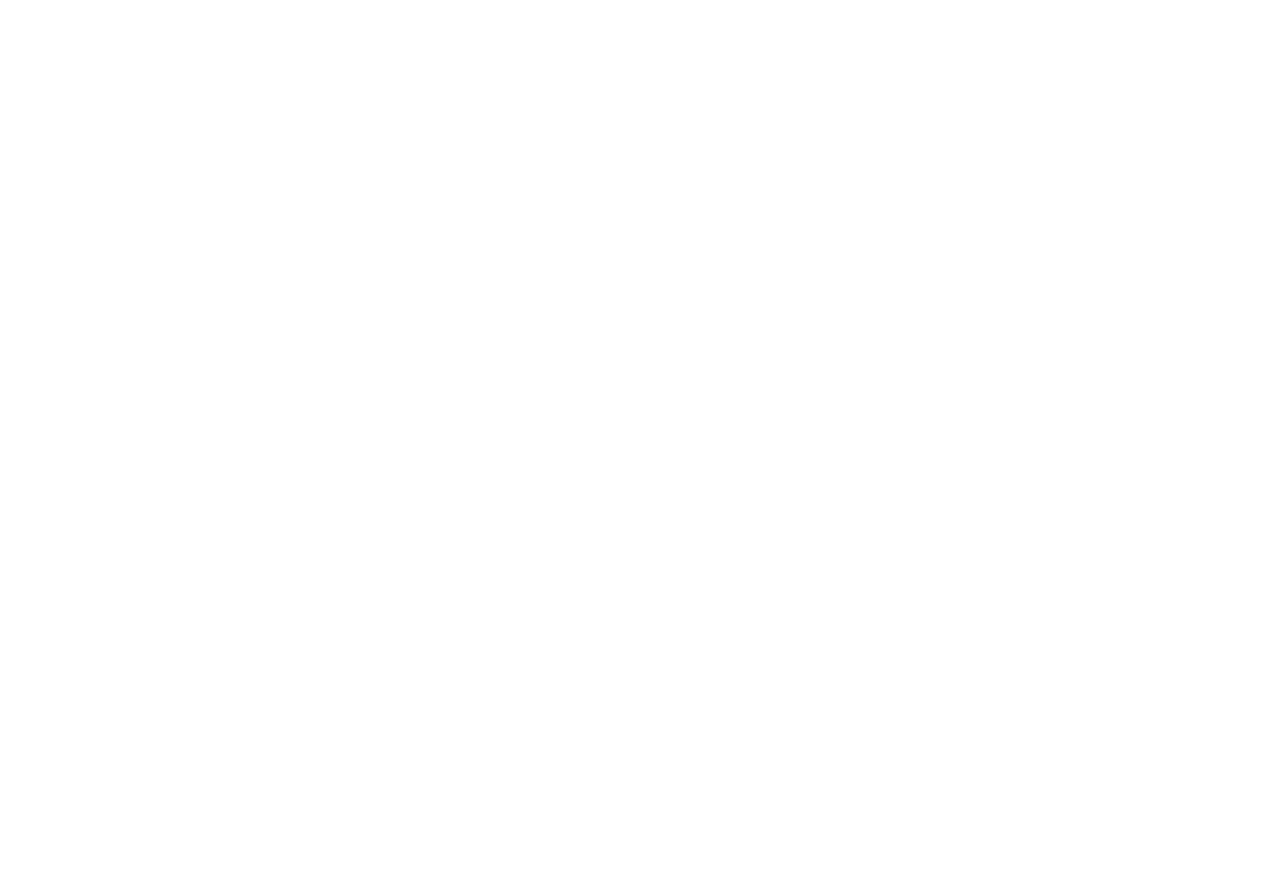
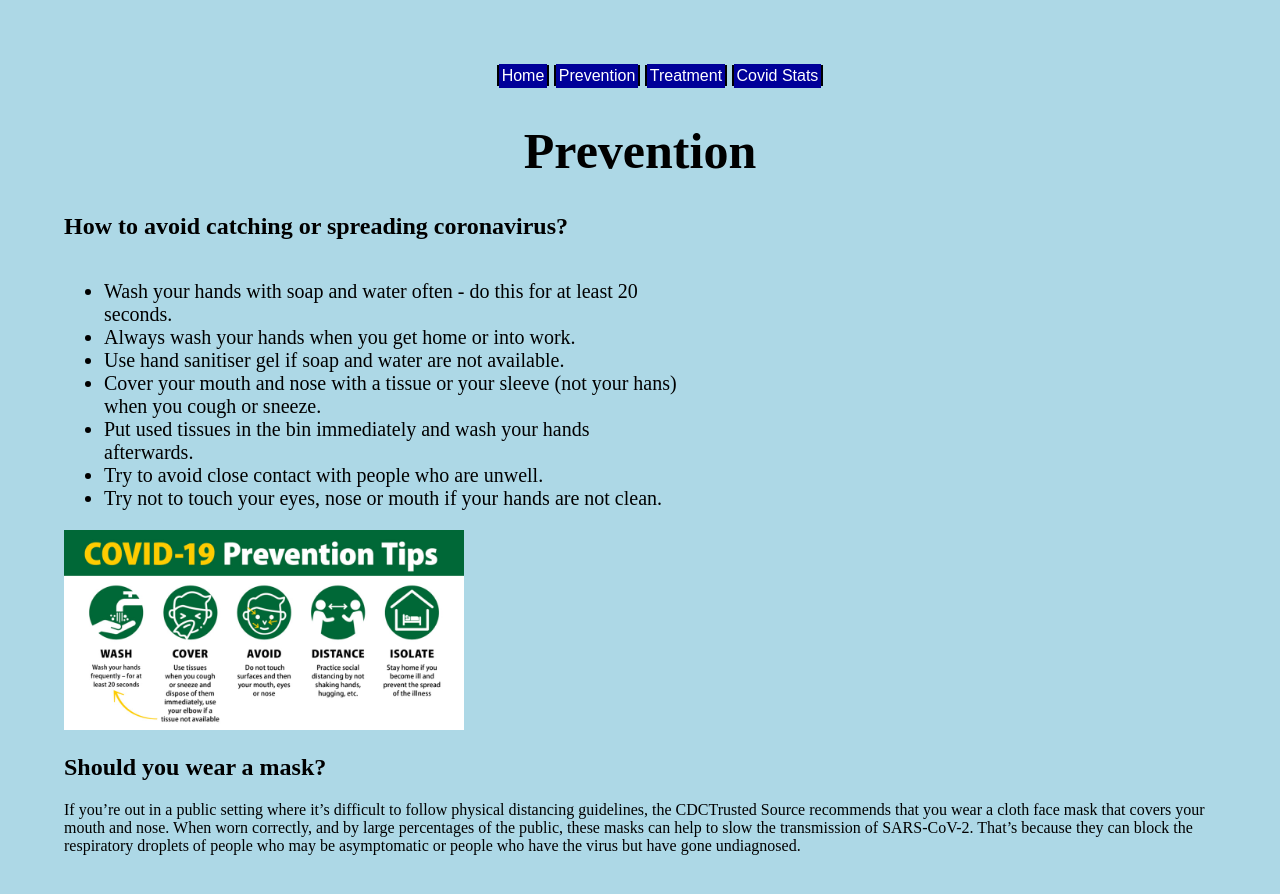
Before and after one commit to glizzwald/web-tech-assessment, a plain HTML site: page prevention.html in a window 1280 px wide. Before the commit the page ends 800 px from the top, so only its background shows below. Drawn offline with Linux system fonts and the light colour scheme.

Commit message:
Prevention changes

```diff
--- a/index.html
+++ b/index.html
@@ -5,8 +5,6 @@
     <meta charset="UTF-8">
     <meta name="viewport" content="width=device-width, initial-scale=1.0">
     <link rel="stylesheet" href="styles.css">
-    <script src="main.js"></script>
-    <script src="jquery-3.5.0.js"></script>
     <title>COVID-19</title>
 </head>
 
@@ -43,7 +41,7 @@
         </div>
 
         <div id=virus-image>
-            <img src=/assets/virus-image-refined.png alt="virus image " style=height:200px;width:200px>
+            <img src=/assets/virus-image-refined.png alt="virus image " style=height:200px;width:200px;>
         </div>
 
     </div>
--- a/prevention.html
+++ b/prevention.html
@@ -0,0 +1,50 @@
+<!DOCTYPE html>
+<html lang="en">
+
+<head>
+    <meta charset="UTF-8">
+    <meta name="viewport" content="width=device-width, initial-scale=1.0">
+    <title>Prevention</title>
+    <link rel="stylesheet" href="styles.css">
+
+</head>
+
+<body>
+    <div id="container">
+        <nav>
+            <ul id=navbar>
+                <li><a href="index.html ">Home</a></li>
+                <li><a href="prevention.html ">Prevention</a></li>
+                <li><a href="treatment.html ">Treatment</a></li>
+                <li><a href="stats.html ">Covid Stats</a></li>
+            </ul>
+        </nav>
+
+        <div id="prevention-handling">
+            <h1 id="prevention-heading">Prevention</h1>
+            <h2>How to avoid catching or spreading coronavirus?</h2>
+            <ul id="prevention-list">
+                <li>Wash your hands with soap and water often - do this for at least 20 seconds.</li>
+                <li>Always wash your hands when you get home or into work.</li>
+                <li>Use hand sanitiser gel if soap and water are not available.</li>
+                <li>Cover your mouth and nose with a tissue or your sleeve (not your hans) when you cough or sneeze.</li>
+                <li>Put used tissues in the bin immediately and wash your hands afterwards.</li>
+                <li>Try to avoid close contact with people who are unwell.</li>
+                <li>Try not to touch your eyes, nose or mouth if your hands are not clean.</li>
+            </ul>
+        </div>
+        <div id="prevention-image">
+            <img src="assets/covid-prevention.jpg " alt="covid-prevention " style="width: 400px; ">
+
+            <div id="mask-info">
+                <h2>Should you wear a mask?</h2>
+                <p>If you’re out in a public setting where it’s difficult to follow physical distancing guidelines, the CDCTrusted Source recommends that you wear a cloth face mask that covers your mouth and nose. When worn correctly, and by large percentages
+                    of the public, these masks can help to slow the transmission of SARS-CoV-2. That’s because they can block the respiratory droplets of people who may be asymptomatic or people who have the virus but have gone undiagnosed. </p>
+            </div>
+        </div>
+
+    </div>
+
+</body>
+
+</html>
--- a/styles.css
+++ b/styles.css
@@ -32,9 +32,11 @@ body {
     color: #fff;
 }
 
-#header {
-    display: block;
+#covid-header {
+    display: inline-block;
+    width: 100%;
     text-align: center;
+    border: 1px;
 }
 
 #first-section {
@@ -88,3 +90,26 @@ body {
 #dailyconfirmed {
     font-size: 50px;
 }
+
+#prevention-handling {
+    width: 100%;
+}
+
+#prevention-heading {
+    text-align: center;
+    font-size: 50px;
+}
+
+#prevention-list {
+    display: inline-block;
+    font-size: 20px;
+    width: 50%;
+}
+
+#prevention-list li {
+    ;
+}
+
+#prevention-image {
+    display: inline-block;
+}
```
Also changed, not shown: assets/covid-prevention.jpg (added).
